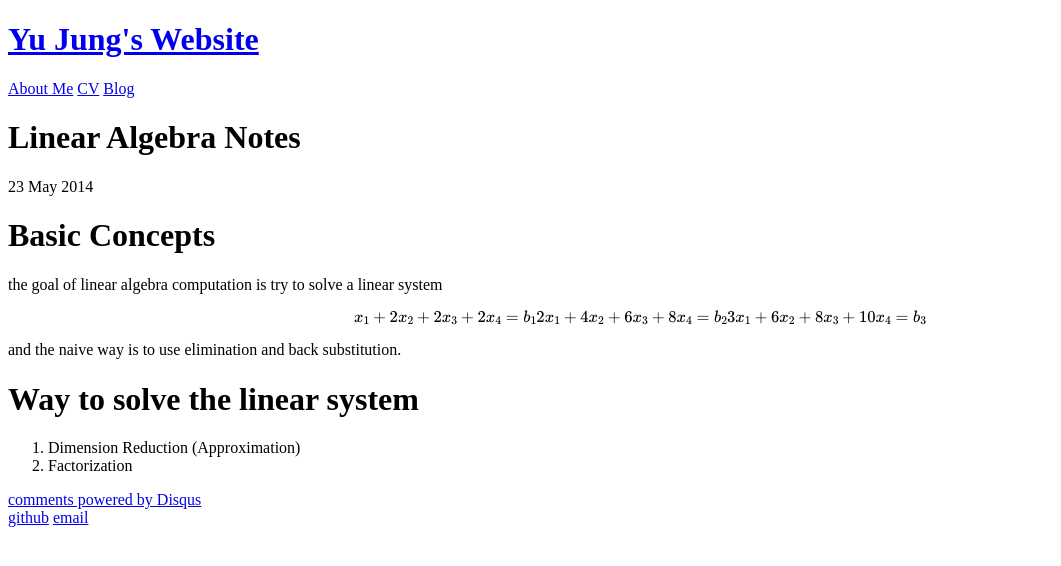
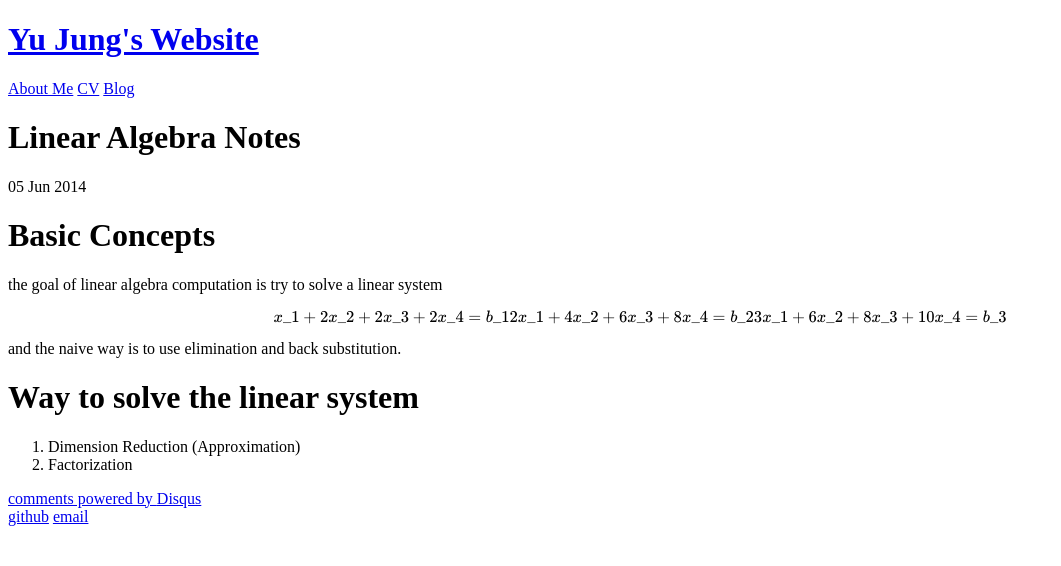
Before and after one commit to lucaskotw/lucaskotw.github.io, a Jekyll site: the page built from _posts/2015-05-22-linear-algebra-notes.md, in a window 1280 px wide. Shown: the top 566 px of the page, without its empty margins (0-1061 px from the left). Built offline with Jekyll 4.4.1, drawn with Linux system fonts in a browser that asks for light colours; Markdown is read by kramdown in place of the engine named in the settings; formulas are drawn with MathJax 3; comment, search, counter and statistics services are not loaded.

```diff
--- a/_posts/2015-05-22-linear-algebra-notes.md
+++ b/_posts/2015-05-22-linear-algebra-notes.md
@@ -11,7 +11,9 @@ comments: true
 the goal of linear algebra computation is try to solve a linear system
 
 $$
-{ x }_{ 1 }+{ 2x }_{ 2 }+{ 2x }_{ 3 }+{ 2x }_{ 4 }={ b }_{ 1 }\\ { 2x }_{ 1 }+{ 4x }_{ 2 }+{ 6x }_{ 3 }+{ 8x }_{ 4 }={ b }_{ 2 }\\ { 3x }_{ 1 }+{ 6x }_{ 2 }+{ 8x }_{ 3 }+{ 10x }_{ 4 }={ b }_{ 3 }
+{ x }\_{ 1 }+{ 2x }\_{ 2 }+{ 2x }\_{ 3 }+{ 2x }\_{ 4 }={ b }\_{ 1 }\\
+{ 2x }\_{ 1 }+{ 4x }\_{ 2 }+{ 6x }\_{ 3 }+{ 8x }\_{ 4 }={ b }\_{ 2 }\\
+{ 3x }\_{ 1 }+{ 6x }\_{ 2 }+{ 8x }\_{ 3 }+{ 10x }\_{ 4 }={ b }\_{ 3 }
 $$
 
 and the naive way is to use elimination and back substitution.
```
Also changed, not shown: other parts of _posts/2015-05-22-linear-algebra-notes.md (+1 -1 lines).
